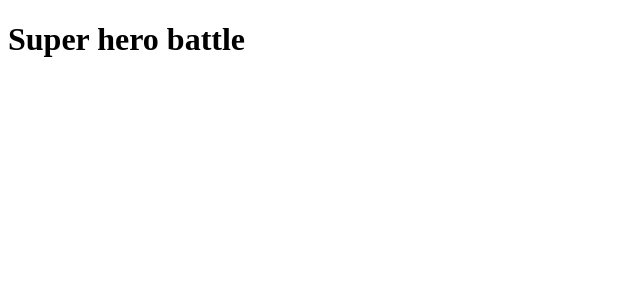
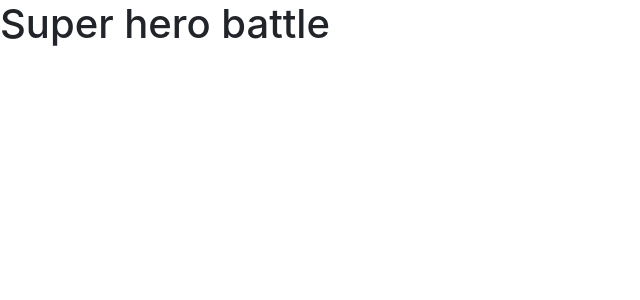
Before and after one commit to jonathanslima/superhero-battle, an Angular app: page / in a window 1280 px wide. Shown: the top 300 px of the page, without its empty margins (0-640 px from the left). Built offline with nearby package versions, Linux system fonts and the light colour scheme.

Commit message:
add bootstrap

```diff
--- a/package.json
+++ b/package.json
@@ -19,6 +19,7 @@
     "@angular/platform-browser": "~8.2.11",
     "@angular/platform-browser-dynamic": "~8.2.11",
     "@angular/router": "~8.2.11",
+    "bootstrap": "^4.4.1",
     "rxjs": "~6.4.0",
     "tslib": "^1.10.0",
     "zone.js": "~0.9.1"
--- a/src/styles.scss
+++ b/src/styles.scss
@@ -1 +1,2 @@
 /* You can add global styles to this file, and also import other style files */
+@import '../node_modules/bootstrap/scss/bootstrap.scss'
```
Also changed, not shown: 1 other file (tests, documents, lock files or other folders).
